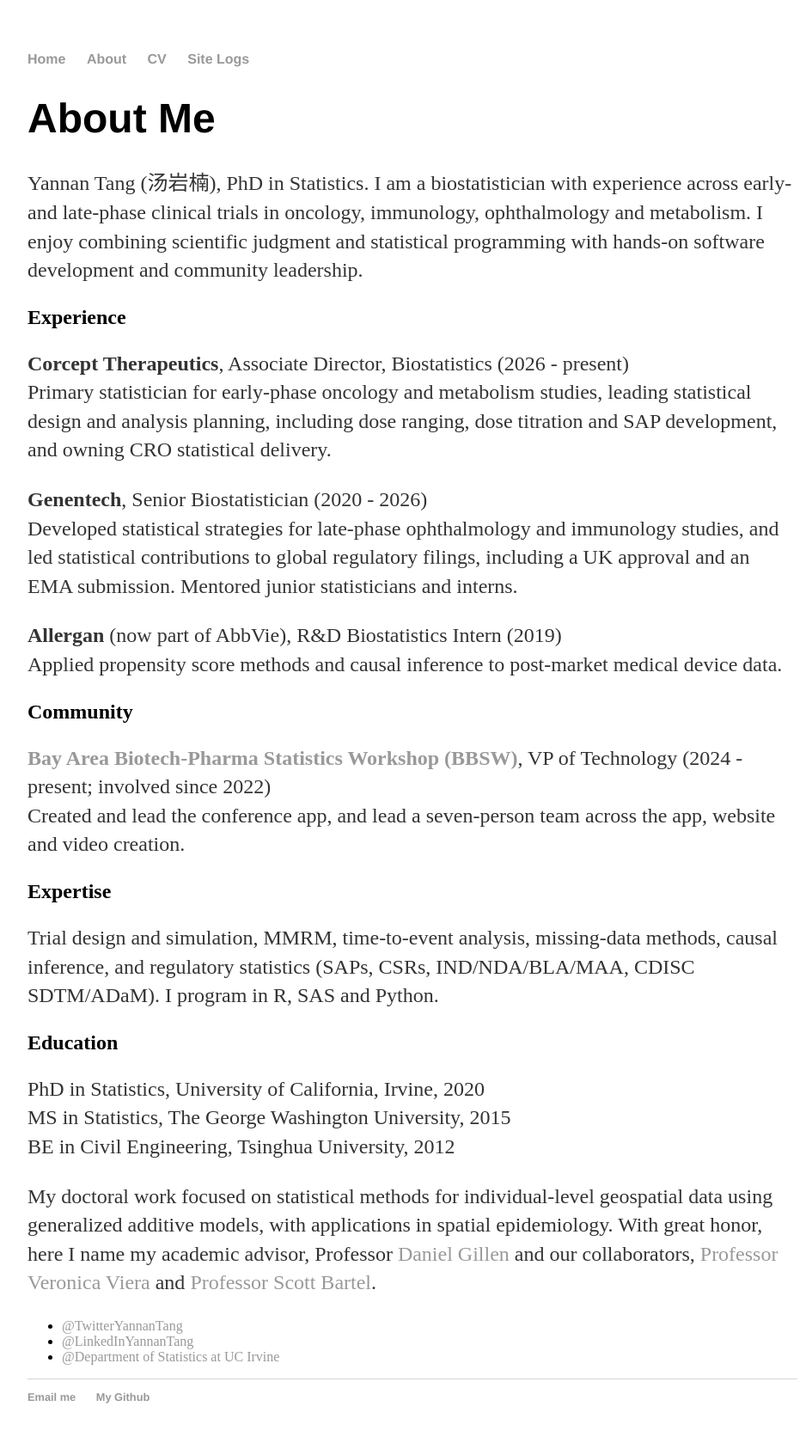
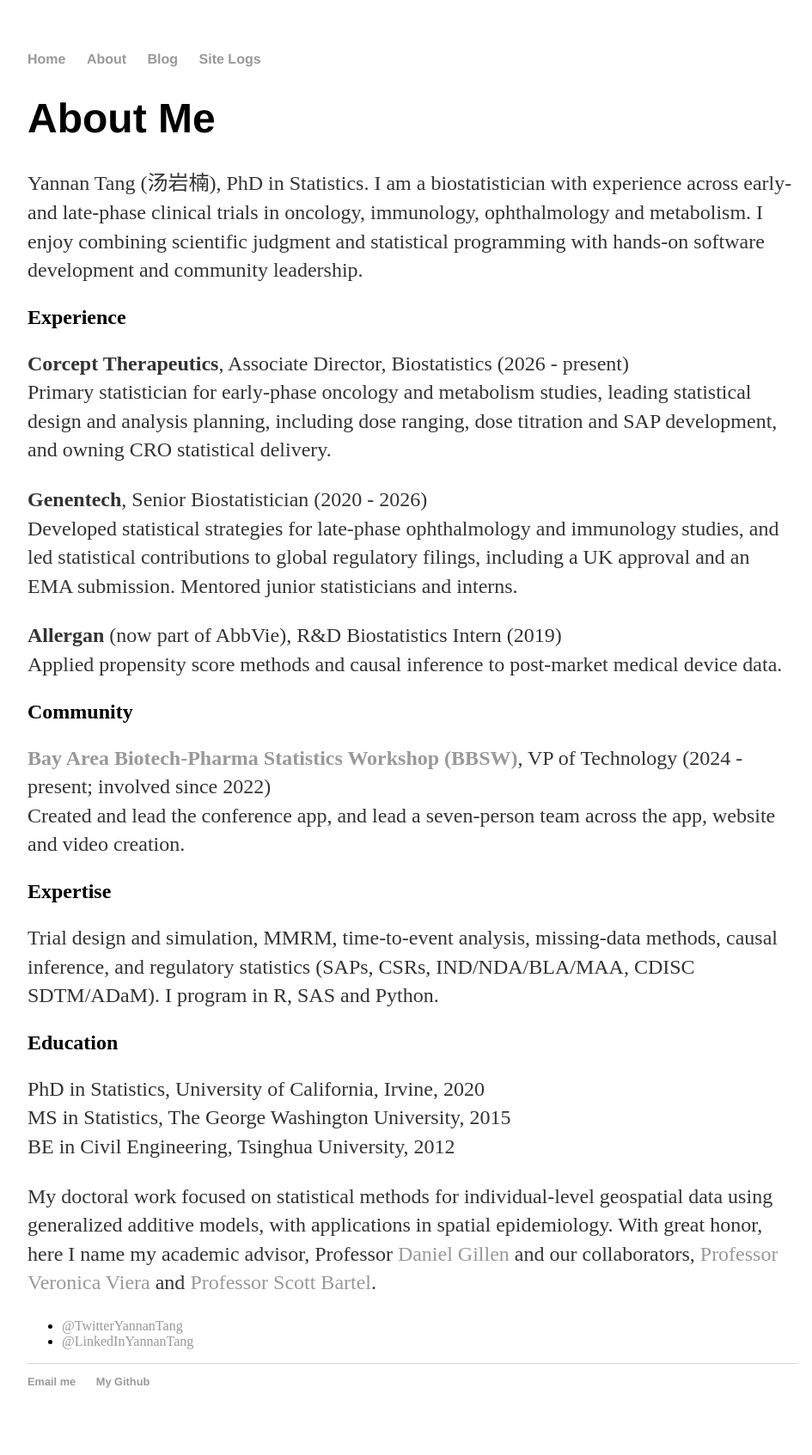
Before and after one commit to YannanTang/YannanTang.github.io, a Jekyll site: the page built from about/index.html, in a window 1280 px wide. Shown: the whole page at 86% size, without its empty margins (160-1105 px from the left). Built offline with Jekyll 4.4.1, drawn with Linux system fonts in a browser that asks for light colours.

Commit message:
Add Blog page, separate it from Site Logs, drop CV and UCI links
Co-Authored-By: Claude Opus 5.5 <noreply@anthropic.com>

```diff
--- a/_layouts/default.html
+++ b/_layouts/default.html
@@ -10,7 +10,7 @@
 	    		<ul>
 	        		<li><a href="/">Home</a></li>
 		        	<li><a href="/about">About</a></li>
-	        		<li><a href="https://yannantang.github.io/images/CV_YannanTang.pdf">CV</a></li>
+	        		<li><a href="/blog">Blog</a></li>
 	        		<li><a href="/site_logs">Site Logs</a></li>
 	    		</ul>
 			</nav>
--- a/about/index.html
+++ b/about/index.html
@@ -31,6 +31,5 @@ title: About Yannan Tang
 			<ul class="contacts">
 				<li><a href="https://twitter.com/tang_yannan" target="_blank">@TwitterYannanTang</a></li>
 				<li><a href="https://www.linkedin.com/in/yannan-tang/" target="_blank">@LinkedInYannanTang</a></li>
-        <li><a href="https://www.stat.uci.edu/" target="_blank">@Department of Statistics at UC Irvine</a></li>
 				</ul>
 		</div>
--- a/index.html
+++ b/index.html
@@ -7,6 +7,6 @@ title: Yannan Tang Home
 	<h2>Associate Director, Biostatistics at <a href="https://www.corcept.com" target="_blank">Corcept Therapeutics</a></h2>
 	<h2>VP of Technology at <a href="https://www.bbsw.org" target="_blank">BBSW</a></h2>
 	<p>Biostatistician working across early- and late-phase clinical trials in oncology, immunology, ophthalmology and metabolism.</p>
-	{% assign latest = site.posts.first %}
+	{% assign latest = site.posts | where: "type", "blog" | first %}
 	<p>Latest post: <a href="{{ latest.url }}">{{ latest.title }}</a> ({{ latest.date | date_to_string }})</p>
 </div><!-- /.blurb -->
--- a/site_logs/index.html
+++ b/site_logs/index.html
@@ -5,7 +5,8 @@ title: Homepage Logs
 	<h1>{{ page.title }}</h1>
 	<ul class="posts">
 
-	  {% for post in site.posts %}
+	  {% assign log_posts = site.posts | where_exp: "post", "post.type != 'blog'" %}
+	  {% for post in log_posts %}
 	    <li><span>{{ post.date | date_to_string }}</span> » <a href="{{ post.url }}" title="{{ post.title }}">{{ post.title }}</a></li>
 	  {% endfor %}
 	</ul>
```
Also changed, not shown: _posts/2026-10-26-In-God-We-Trust.md (+1 -0 lines), blog/index.html (added, +11 -0 lines).
